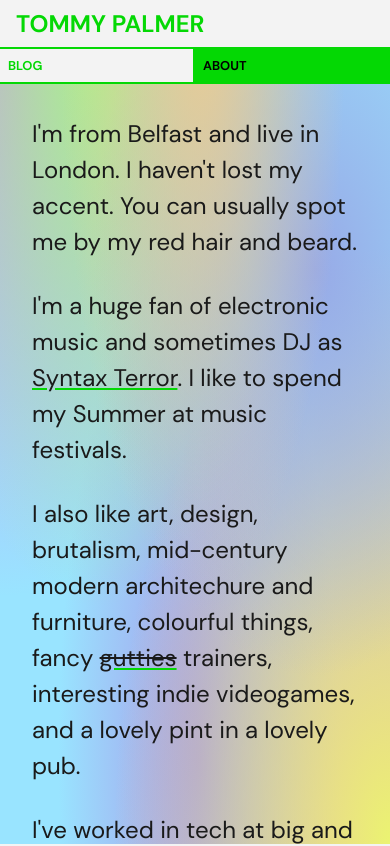
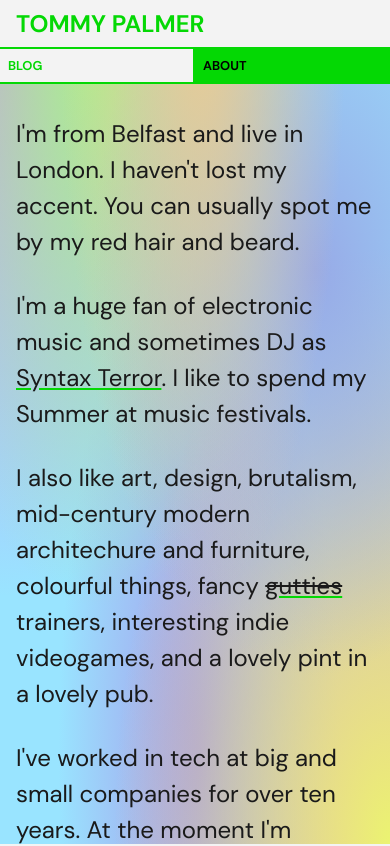
Before and after one commit to tommyp/tommyp.org, a SvelteKit app: page /about in a window 390 px wide. Shown: the top 846 px of the page. Built offline with nearby package versions, Linux system fonts and the light colour scheme.

Commit message:
tidy up mobile spacing

```diff
--- a/src/lib/components/Grid.svelte
+++ b/src/lib/components/Grid.svelte
@@ -7,7 +7,7 @@
 		max-width: 1600px;
 		display: flex;
 		flex-direction: column;
-		gap: 2rem;
+		gap: 1rem;
 	}
 
 	@media screen and (min-width: 968px) {
--- a/src/lib/components/Wrapper.svelte
+++ b/src/lib/components/Wrapper.svelte
@@ -6,7 +6,7 @@
 	.wrapper {
 		max-width: 1400px;
 		width: 100%;
-		padding: 0 2rem;
+		padding: 0 1rem;
 		margin: 0 auto;
 	}
 
--- a/src/routes/+page.svelte
+++ b/src/routes/+page.svelte
@@ -103,7 +103,7 @@
 		grid-column-start: 1;
 		grid-column-end: 13;
 		color: var(--near-black);
-		padding-top: 0.5rem;
+		padding: 0.5rem 0 1rem 0;
 	}
 
 	h2 {
@@ -143,6 +143,10 @@
 		color: var(--color);
 	}
 
+	.blog {
+		padding-bottom: 1rem;
+	}
+
 	/* shake animation */
 
 	@media screen and (min-width: 968px) {
```
